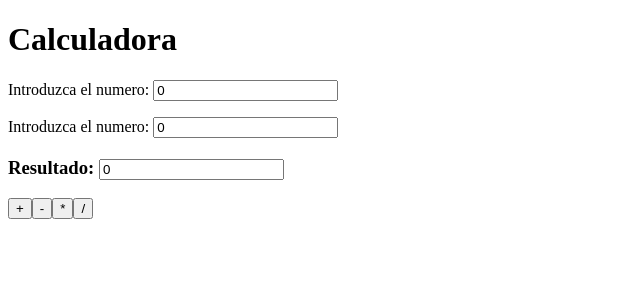
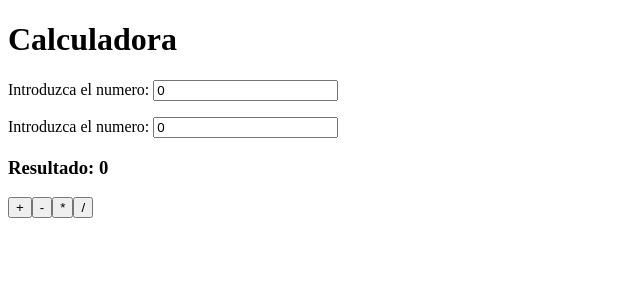
Before and after one commit to RicardoMorenoVentas/Proyecto_13042023, an Angular app: page / in a window 1280 px wide. Shown: the top 300 px of the page, without its empty margins (0-640 px from the left). Built offline with nearby package versions, Linux system fonts and the light colour scheme.

Commit message:
More minor changes.

```diff
--- a/src/app/calculadora/calculadora.component.html
+++ b/src/app/calculadora/calculadora.component.html
@@ -1,7 +1,7 @@
 <h1>Calculadora</h1>
 <p>Introduzca el numero: <input type="number" [(ngModel)]="numero_primero"></p>
 <p>Introduzca el numero: <input type="number" [(ngModel)]="numero_segundo"></p>
-<h3>Resultado: <input type="number" [(ngModel)]="salida"></h3>
+<h3>Resultado: {{salida}}</h3>
 <button (click)="operador('+')">+</button>
 <button (click)="operador('-')">-</button>
 <button (click)="operador('*')">*</button>
```
